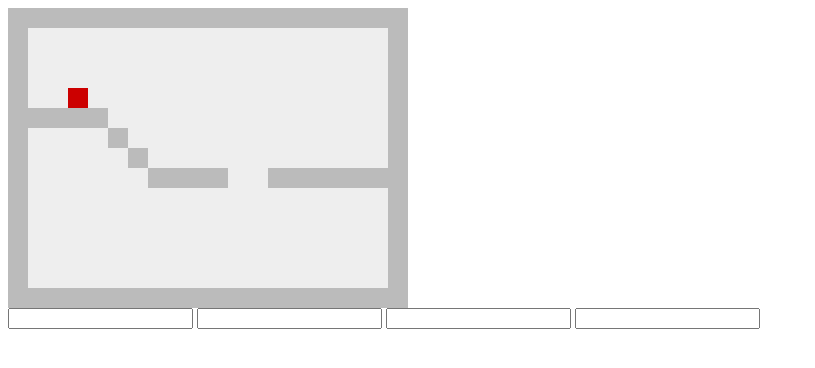
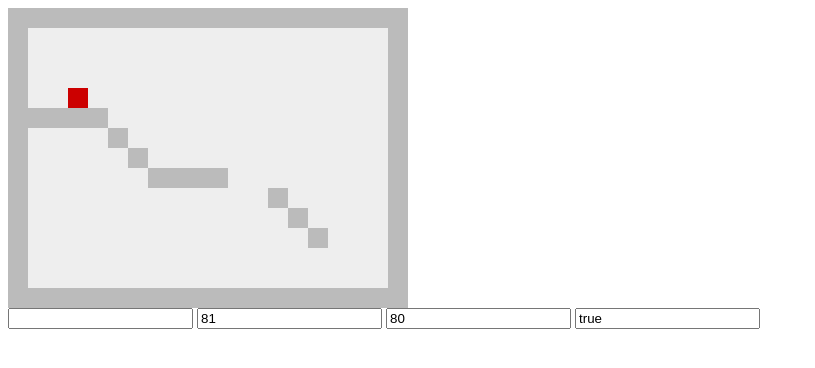
Before and after one commit to Zuramm/GameEngine, a plain HTML site: page GameEngine/index.html in a window 1280 px wide. Shown: the whole page, without its empty margins (0-815 px from the left). Drawn offline with Linux system fonts and the light colour scheme.

Commit message:
mit sound

```diff
--- a/GameEngine/game.js
+++ b/GameEngine/game.js
@@ -6,7 +6,7 @@ function rect(x, y, w, h) {
 }
 
 //var r	= new rect(100,20,10,10)
-var	rects = [
+var rects = [
 	new rect(0, 0, 400, 20),
 	new rect(0, 0, 20, 300),
 	new rect(0, 280, 400, 20),
@@ -15,23 +15,26 @@ var	rects = [
 	new rect(100, 120, 20, 20),
 	new rect(120, 140, 20, 20),
 	new rect(140, 160, 80, 20),
-	new rect(260, 160, 120, 20)
+	new rect(260, 180, 20, 20),
+	new rect(280, 200, 20, 20),
+	new rect(300, 220, 20, 20)
 ]
 
 function player(rx, ry, rw, rh, vx, vy) {
 	this.r = new rect(rx, ry, rw, rh);
 	this.x = vx;
 	this.y = vy;
+	this.isOnFloor=false;
 }
 
 var p = new player(60, 60, 20, 20, 0, 0);
 
-var keyUp
-var keyLeft
-var keyRight
+var keyUp=false
+var keyLeft = false
+var keyRight = false
 
 document.onkeydown = function (e) {
-	document.test.eingabe3.value = e.which
+	document.test.eingabe1.value = e.which
 	if (e.which == 87)
 		keyUp = true;
 	if (e.which == 65)
@@ -41,7 +44,7 @@ document.onkeydown = function (e) {
 }
 
 document.onkeyup = function (e) {
-	document.test.eingabe3.value = e.which
+	document.test.eingabe1.value = e.which
 	if (e.which == 87)
 		keyUp = false;
 	if (e.which == 65)
@@ -52,18 +55,35 @@ document.onkeyup = function (e) {
 
 function speedX() {
 	p.x = 0
-	if (keyLeft	== true)
+	if (keyLeft == true)
 		p.x = -3
 	if (keyRight ==	true)
 		p.x = 3
 }
 
 function speedY() {
-//    p.y = 0
+	p.y = false
 	if (keyUp == true)
-	    p.y = -5
+		p.y = true
 
 }
+
+// Return an object that supports at most "copies" simultaneous playbacks
+function createSound(path, copies) {
+	var elems = [], index = 0
+	for (var i = 0; i < 16; i++) elems.push(new Audio(path))
+	return {
+		play: function () {
+			if (window.chrome) elems[index].load()
+			elems[index].play()
+			index = (index + 1) % copies
+		}
+	}
+}
+
+// Want to be able to play at most 3 different copies of 'jump.wav' at once
+var jumpSound = createSound('hop.mp3', 3)
+
 
 ///////////////////////////////////////////////////////////////////////////////////////////////////////////////////////////////////////////
 // First Function
@@ -113,7 +133,7 @@ function updateGame () {
 function checkKey () {
 	//printout('checkKey');
 	speedX();
-	speedY();
+	//speedY();
 }
 // Returns true iff a and b overlap
 function overlapTest(a, b) {
@@ -121,9 +141,11 @@ function overlapTest(a, b) {
 		 a.y < b.y + b.h && a.y + a.h > b.y
 }
 
-function movePlayer	() {
+function movePlayer() {
 	//printout('movePlayer');
 	p.y += 1;
+	var expectedY = p.r.y + p.y
+	document.test.eingabe2.value = expectedY
 	// Move rectangle along x axis
 	for (var i = 0; i < rects.length; i++) {
 		var c = { x: p.r.x + p.x, y: p.r.y, w: p.r.w, h: p.r.h }
@@ -142,6 +164,15 @@ function movePlayer	() {
 		}
 	}
 	p.r.y += p.y
+	p.isOnFloor = (expectedY > p.r.y)
+	if (expectedY != p.r.y)		p.y = 0
+	if (p.isOnFloor && keyUp) {
+		p.y += -13;
+		jumpSound.play()
+	}
+	document.test.eingabe2.value = expectedY
+	document.test.eingabe3.value = p.r.y
+	document.test.eingabe4.value = p.isOnFloor
 	//console.log(vx);
 }
 
```
Also changed, not shown: GameEngine/index.html (+6 -6 lines), 2 other files. Lines whose indentation alone changed are shown as unchanged.
